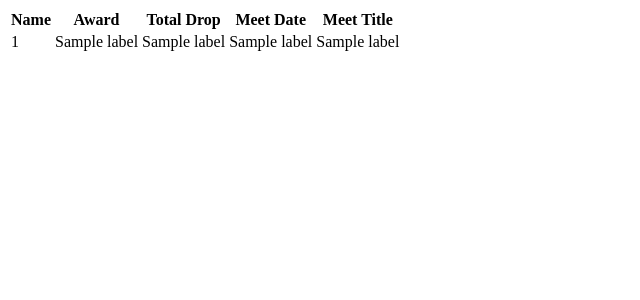
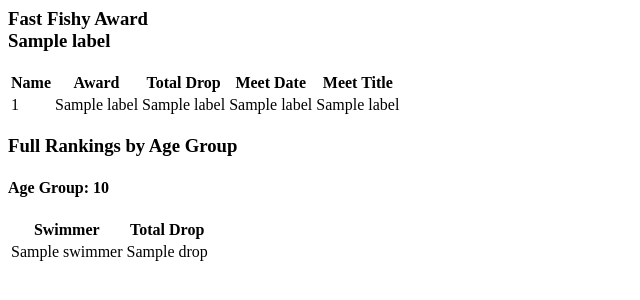
Before and after one commit to paradox183/TreasureChest, a Flask app: template templates/fast_fishy_summary.html in a window 1280 px wide. Shown: the top 300 px of the page, without its empty margins (0-640 px from the left). Run offline with Flask 3, Linux system fonts and the light colour scheme; the template is opened without the code that fills it: most values are stand-ins (such as "Sample title", 1, 10 or a date in 2020).

Commit message:
formatting fixes

```diff
--- a/templates/fast_fishy_summary.html
+++ b/templates/fast_fishy_summary.html
@@ -4,6 +4,7 @@
         margin: 1in;
     }
 </style>
+<h3>Fast Fishy Award<br>{{ label_data[0][5] }}</h3>
 <div class="label-preview">
     <table>
         <thead>
@@ -28,3 +29,22 @@
         </tbody>
     </table>
 </div>
+
+<h3>Full Rankings by Age Group</h3>
+
+{% for age, swimmers in rankings.items() %}
+<h4>Age Group: {{ age }}</h4>
+<table>
+    <thead>
+    <tr><th>Swimmer</th><th>Total Drop</th></tr>
+    </thead>
+    <tbody>
+    {% for swimmer in swimmers %}
+    <tr>
+        <td>{{ swimmer.name }}</td>
+        <td>{{ swimmer.drop }}</td>
+    </tr>
+    {% endfor %}
+    </tbody>
+</table>
+{% endfor %}
```
